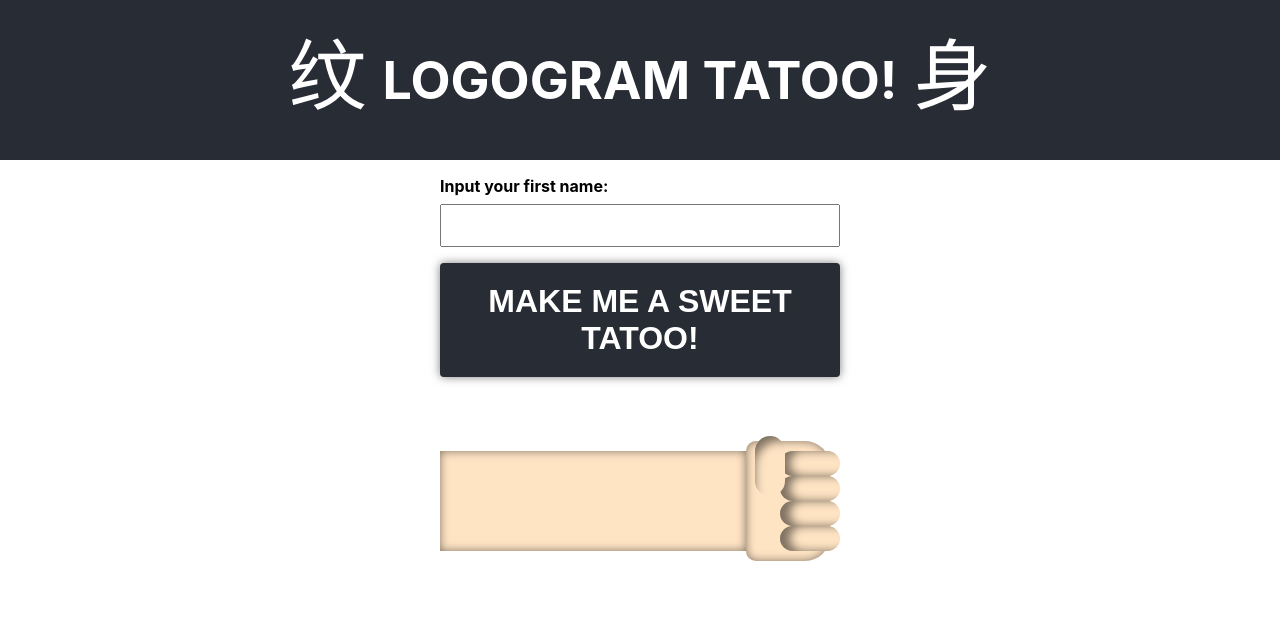
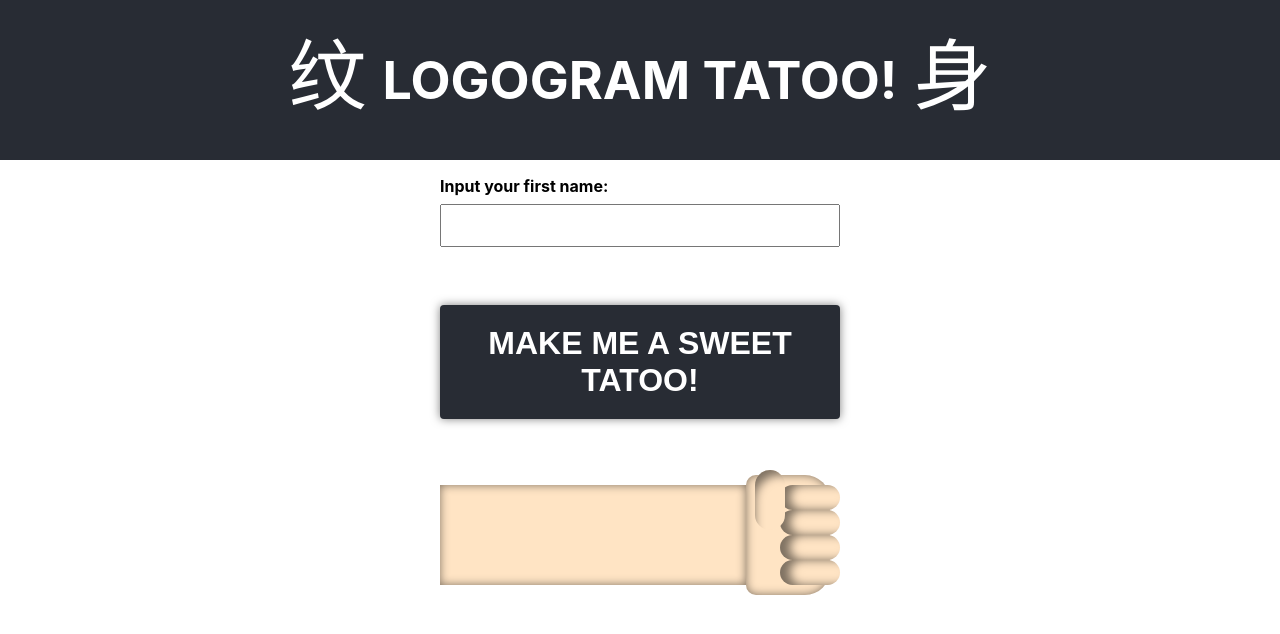
Before and after one commit to ruanha/logogram, a React (Create React App) app: page / in a window 1280 px wide. Shown: the top 634 px of the page. Built offline with nearby package versions, Linux system fonts and the light colour scheme.

Commit message:
put some top margin on button

```diff
--- a/src/App.css
+++ b/src/App.css
@@ -48,7 +48,7 @@ label {
   background-color: #282c34;
   color: white;
   padding: 20px 20px;
-  margin: 8px 0;
+  margin-top: 50px;
   font-size: 2rem;
   font-weight: bold;
   border: none;
```
